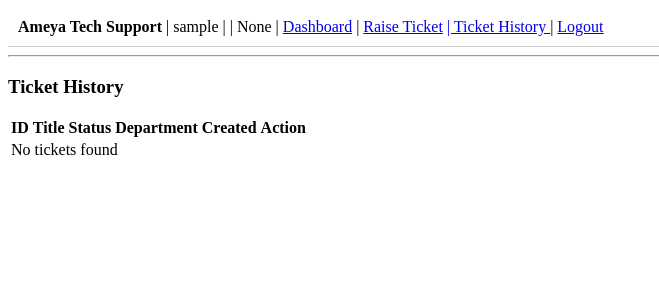
After one commit to MauliKarande/Ticketing-System, a Django app: page /tickets/history/ in a window 1280 px wide. The commit adds this page. Shown: the top 300 px of the page, without its empty margins (0-659 px from the left). Run offline with Django 5.2, Linux system fonts and the light colour scheme; the visitor is signed in with stand-in values (Sample User, id 1).

Commit message:
full project without css style and without history button and view buttun on that page

```diff
--- a/templates/base.html
+++ b/templates/base.html
@@ -15,7 +15,13 @@
 
     | <a href="/">Dashboard</a>
     | <a href="/tickets/raise/">Raise Ticket</a>
+
+    <a href="{% url 'ticket_history' %}" class="btn btn-outline-primary"> |
+   <i class="fa fa-history"></i> Ticket History
+</a>
+
     | <a href="/logout/">Logout</a>
+
 </div>
 
 
--- /dev/null
+++ b/templates/ticket_history.html
@@ -0,0 +1,41 @@
+{% extends "base.html" %}
+
+{% block content %}
+<h3>Ticket History</h3>
+
+<table class="table table-striped">
+    <thead>
+        <tr>
+            <th>ID</th>
+            <th>Title</th>
+            <th>Status</th>
+            <th>Department</th>
+            <th>Created</th>
+            <th>Action</th>
+        </tr>
+    </thead>
+    <tbody>
+{% for ticket in tickets %}
+<tr>
+    <td>{{ ticket.id }}</td>
+    <td>{{ ticket.title }}</td>
+    <td>{{ ticket.status }}</td>
+    <td>{{ ticket.department }}</td>
+    <td>{{ ticket.created_at }}</td>
+
+    <td>
+        <a href="{% url 'ticket_detail' ticket.id %}"
+           class="btn btn-sm btn-primary">
+            View
+        </a>
+    </td>
+</tr>
+{% empty %}
+<tr>
+    <td colspan="6">No tickets found</td>
+</tr>
+{% endfor %}
+</tbody>
+
+</table>
+{% endblock %}
--- a/tickets/urls.py
+++ b/tickets/urls.py
@@ -6,7 +6,7 @@ urlpatterns = [
     path('admin/accept/<int:ticket_id>/', views.admin_accept_ticket, name='admin_accept_ticket'),
     path('admin/reject/<int:ticket_id>/', views.admin_reject_ticket, name='admin_reject_ticket'),
     path('raise/', views.raise_ticket, name='raise_ticket'),
-    path('details/<int:ticket_id>/', views.ticket_details, name='ticket_details'),
+    path('details/<int:ticket_id>/', views.ticket_detail, name='ticket_details'),
     path('approve/<int:ticket_id>/', views.approve_ticket, name='approve_ticket'),
     path('reject/<int:ticket_id>/', views.reject_ticket, name='reject_ticket'),
     path('employee/dashboard/', views.employee_dashboard, name='employee_dashboard'),
@@ -17,6 +17,8 @@ urlpatterns = [
     path('admin/close/<int:ticket_id>/', views.admin_close_ticket, name='admin_close_ticket'),
 
     path('final-close/<int:ticket_id>/', views.final_close_ticket, name='final_close_ticket'),
+    path('history/', views.ticket_history, name='ticket_history'),
+    path('detail/<int:ticket_id>/', views.ticket_detail, name='ticket_detail'),
 
 
 
--- a/tickets/views.py
+++ b/tickets/views.py
@@ -97,7 +97,7 @@ def raise_ticket(request):
 # ================= TICKET DETAILS =================
 
 @login_required
-def ticket_details(request, ticket_id):
+def ticket_detail(request, ticket_id):
     ticket = get_object_or_404(Ticket, id=ticket_id)
 
     if request.user.role == 'ADMIN':
@@ -252,3 +252,24 @@ def login_view(request):
 def logout_view(request):
     logout(request)
     return redirect('/login/')
+
+
+@login_required
+def ticket_history(request):
+    user = request.user
+
+    if user.role == 'EMPLOYEE':
+        tickets = Ticket.objects.filter(raised_by=user)
+
+    elif user.role == 'HOD':
+        tickets = Ticket.objects.filter(department=user.department)
+
+    elif user.role in ['MANAGER', 'ADMIN']:
+        tickets = Ticket.objects.all()
+
+    else:
+        tickets = Ticket.objects.none()
+
+    return render(request, 'ticket_history.html', {
+    'tickets': tickets
+})
```
Also changed, not shown: tickets/ticket_history.html (added, +41 -0 lines).
